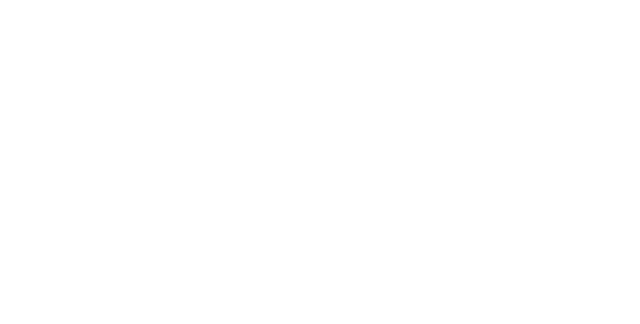
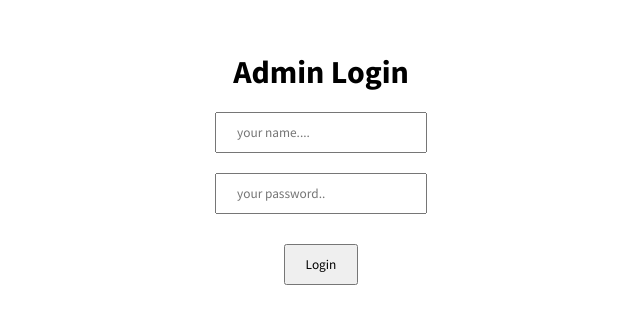
Before and after one commit to dongnguyen248/ReactAdminShop, a React (Create React App) app: page /login in a window 1280 px wide. Shown: the part 232-556 px from the top of the page, without its empty margins (319-959 px from the left). Built offline with nearby package versions, Linux system fonts and the light colour scheme.

Commit message:
fix login

```diff
--- a/src/App.js
+++ b/src/App.js
@@ -18,24 +18,17 @@
 import { useSelector } from 'react-redux';
 
 function App() {
-    let admin = useSelector((state) => state.user.currentUser);
+    let admin = false;
+    const user = useSelector((state) => state.user.currentUser);
+    if (user != null) {
+        admin = user.isAdmin;
+    }
     console.log(admin);
-    if (localStorage.getItem('persist:root') != null) {
-        let userLocalStorage = JSON.parse(
-            JSON.parse(localStorage.getItem('persist:root')).user,
-        );
-        if (userLocalStorage.currentUser != null) {
-            admin = userLocalStorage.currentUser.isAdmin;
-        }
-    }
+
     return (
         <Router>
             <Switch>
-                {admin ? <Redirect to='/' /> : <Redirect to='/login' />}
-                <Route path='/login'>
-                    <Login />
-                </Route>
-                {admin && (
+                {admin ? (
                     <>
                         <Topbar />
                         <div className='container'>
@@ -63,6 +56,10 @@
                             </Route>
                         </div>
                     </>
+                ) : (
+                    <Route path='/login'>
+                        {admin ? <Redirect to='/' /> : <Login />}
+                    </Route>
                 )}
             </Switch>
         </Router>
--- a/src/redux/apiCalls.js
+++ b/src/redux/apiCalls.js
@@ -11,7 +11,6 @@
     try {
         const res = await publicRequest.post('/auth/login', user);
         dispatch(loginSuccess(res.data));
-
     } catch (err) {
         dispatch(loginFailure());
     }
```
Also changed, not shown: src/index.js (+5 -6 lines).
